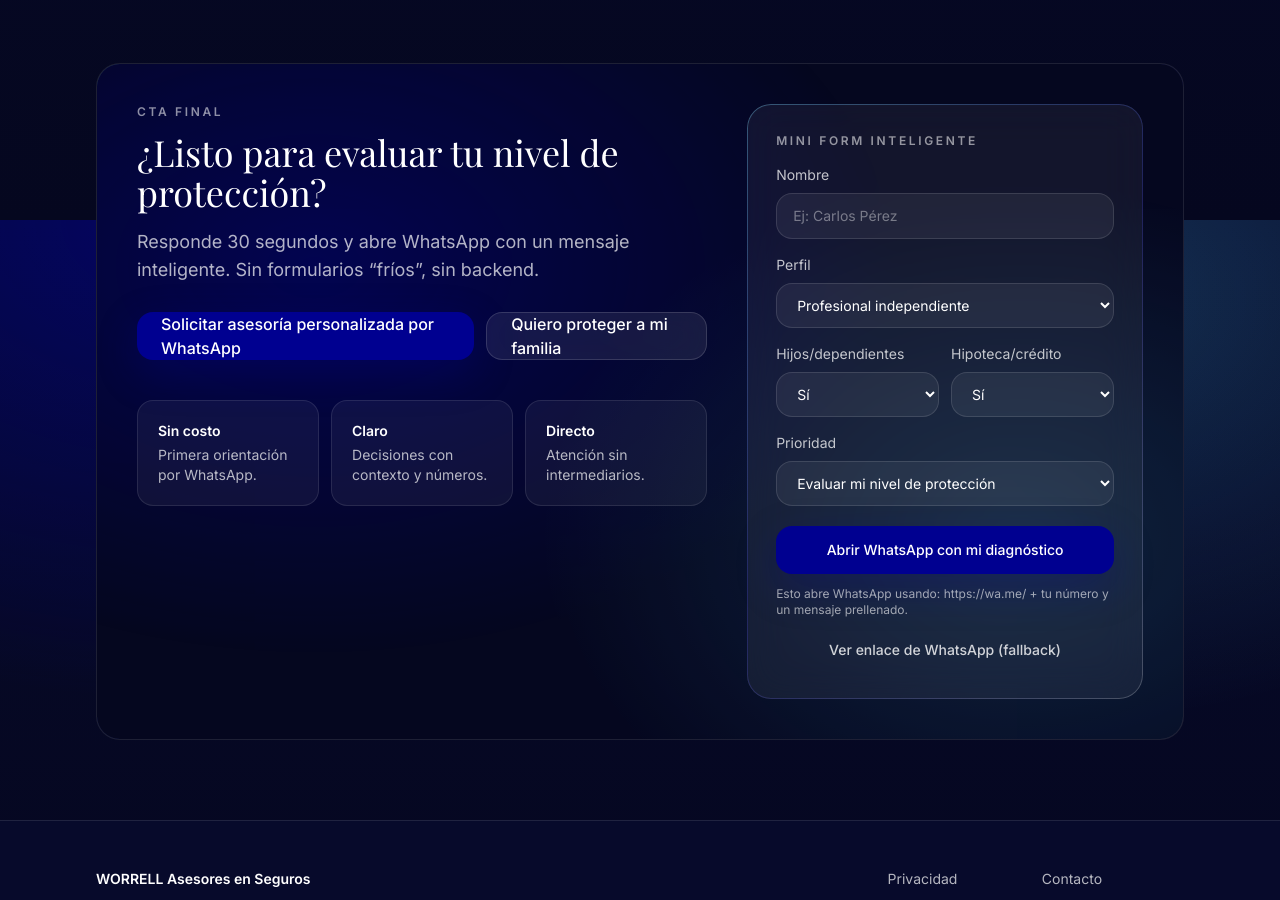
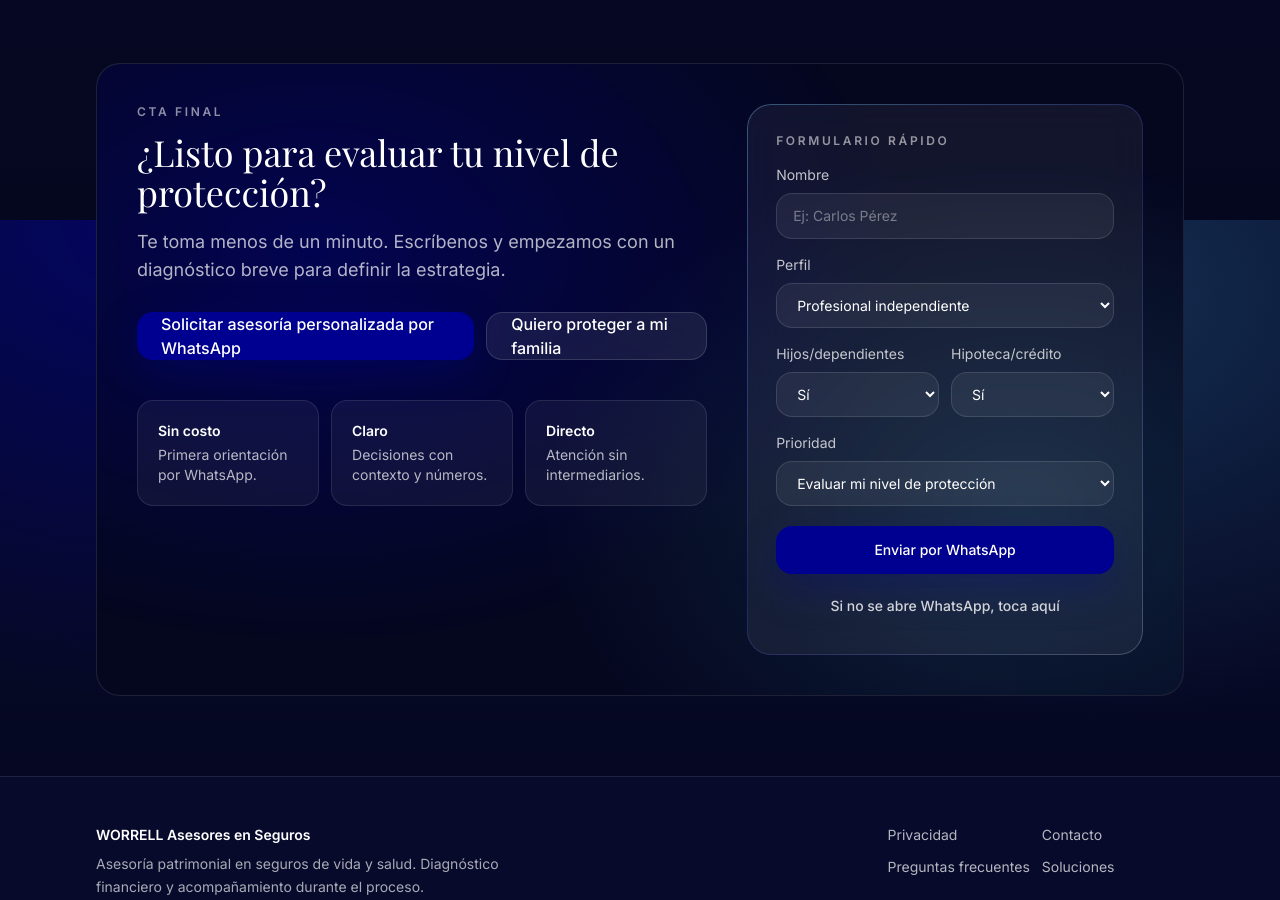
Before and after one commit to lulabtechnology/worrell, a Next.js app: page / in a window 1280 px wide. Shown: the part 5380-6280 px from the top of the page. Built offline with nearby package versions, Linux system fonts and the light colour scheme; a web font is replaced by a local one.

Commit message:
Update FinalCTA.tsx

```diff
--- a/src/components/sections/FinalCTA.tsx
+++ b/src/components/sections/FinalCTA.tsx
@@ -79,14 +79,12 @@ export function FinalCTA() {
             />
             <div className="relative grid gap-10 lg:grid-cols-12">
               <div className="lg:col-span-7">
-                <div className="text-xs font-semibold tracking-[0.22em] text-white/55">
-                  CTA FINAL
-                </div>
+                <div className="text-xs font-semibold tracking-[0.22em] text-white/55">CTA FINAL</div>
                 <h3 className="mt-3 font-display text-3xl text-white sm:text-4xl">
                   ¿Listo para evaluar tu nivel de protección?
                 </h3>
                 <p className="mt-4 max-w-xl text-white/70 sm:text-lg">
-                  Responde 30 segundos y abre WhatsApp con un mensaje inteligente. Sin formularios “fríos”, sin backend.
+                  Te toma menos de un minuto. Escríbenos y empezamos con un diagnóstico breve para definir la estrategia.
                 </p>
 
                 <div className="mt-7 flex flex-col gap-3 sm:flex-row">
@@ -114,9 +112,7 @@ export function FinalCTA() {
 
               <div className="lg:col-span-5">
                 <form onSubmit={onSubmit} className="premium-ring glass rounded-3xl p-6 sm:p-7">
-                  <div className="text-xs font-semibold tracking-[0.22em] text-white/55">
-                    MINI FORM INTELIGENTE
-                  </div>
+                  <div className="text-xs font-semibold tracking-[0.22em] text-white/55">FORMULARIO RÁPIDO</div>
 
                   <label className="mt-4 block text-sm text-white/75">
                     Nombre
@@ -194,17 +190,12 @@ export function FinalCTA() {
                     type="submit"
                     className="mt-5 inline-flex h-12 w-full items-center justify-center rounded-2xl bg-[#000090] px-6 text-sm font-medium text-white shadow-[0_14px_40px_rgba(0,0,144,.28)] transition hover:bg-[#0B0FC2] active:translate-y-[1px] focus:outline-none focus-visible:ring-2 focus-visible:ring-[#4FD1FF] focus-visible:ring-offset-2 focus-visible:ring-offset-[#05071f]"
                   >
-                    Abrir WhatsApp con mi diagnóstico
+                    Enviar por WhatsApp
                   </button>
 
-                  <p className="mt-3 text-xs text-white/60">
-                    Esto abre WhatsApp usando: https://wa.me/ + tu número y un mensaje prellenado.
-                  </p>
-
-                  {/* fallback link */}
                   <div className="mt-3">
                     <ButtonLink href={waForm} variant="ghost" size="sm" className="w-full justify-center">
-                      Ver enlace de WhatsApp (fallback)
+                      Si no se abre WhatsApp, toca aquí
                     </ButtonLink>
                   </div>
                 </form>
```
